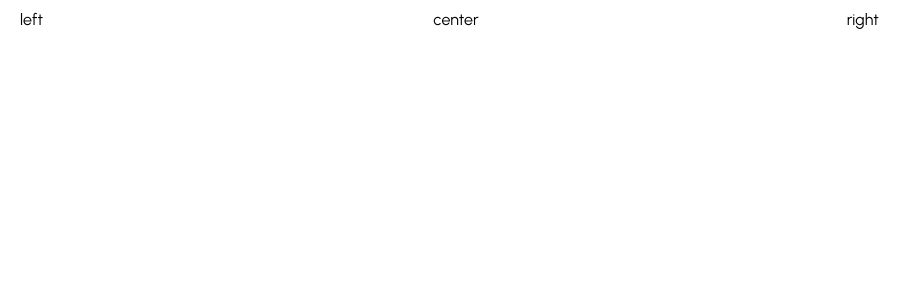
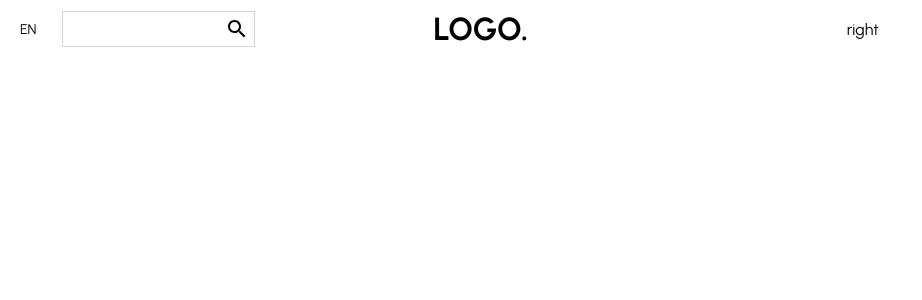
Before and after one commit to EthemCuhadar/e-commerce, a React (Create React App) app in the folder client/: page / in a window 1280 px wide. Shown: the top 300 px of the page, without its empty margins (0-922 px from the left). Built offline with nearby package versions, Linux system fonts and the light colour scheme.

Commit message:
Left side and center organized

```diff
--- a/client/src/components/Navbar.jsx
+++ b/client/src/components/Navbar.jsx
@@ -1,5 +1,6 @@
 import React from 'react'
 import styled from 'styled-components'
+import SearchIcon from '@mui/icons-material/Search';
 
 const Container = styled.div`
     height: 60px;
@@ -8,11 +9,31 @@ const Container = styled.div`
 const Wrapper = styled.div`
     padding: 10px 20px;
     display: flex;
+    align-items: center;
     justify-content: space-between;
 `
 
 const Left = styled.div`
     flex: 1;
+    display: flex;
+    align-items: center;
+`
+
+const Language = styled.div`
+    font-size: 14px;
+    cursor: pointer;
+`
+
+const SearchContainer = styled.div`
+    border: 1px solid lightgray;
+    display: flex;
+    align-items: center;
+    margin-left: 25px;
+    padding: 5px;
+`
+
+const Input = styled.input`
+    border: none;
 `
 
 const Right = styled.div`
@@ -23,12 +44,26 @@ const Center = styled.div`
     flex: 1;
 `
 
+const Logo = styled.h1`
+    font-weight: bold;
+`
+
 const Navbar = () => {
   return (
     <Container>
         <Wrapper>
-            <Left>left</Left>
-            <Center>center</Center>
+            <Left>
+                <Language>
+                    EN
+                </Language>
+                <SearchContainer>
+                    <Input/>
+                    <SearchIcon />
+                </SearchContainer>
+            </Left>
+            <Center>
+                <Logo>LOGO.</Logo>
+            </Center>
             <Right>right</Right>
         </Wrapper>
     </Container>
```
